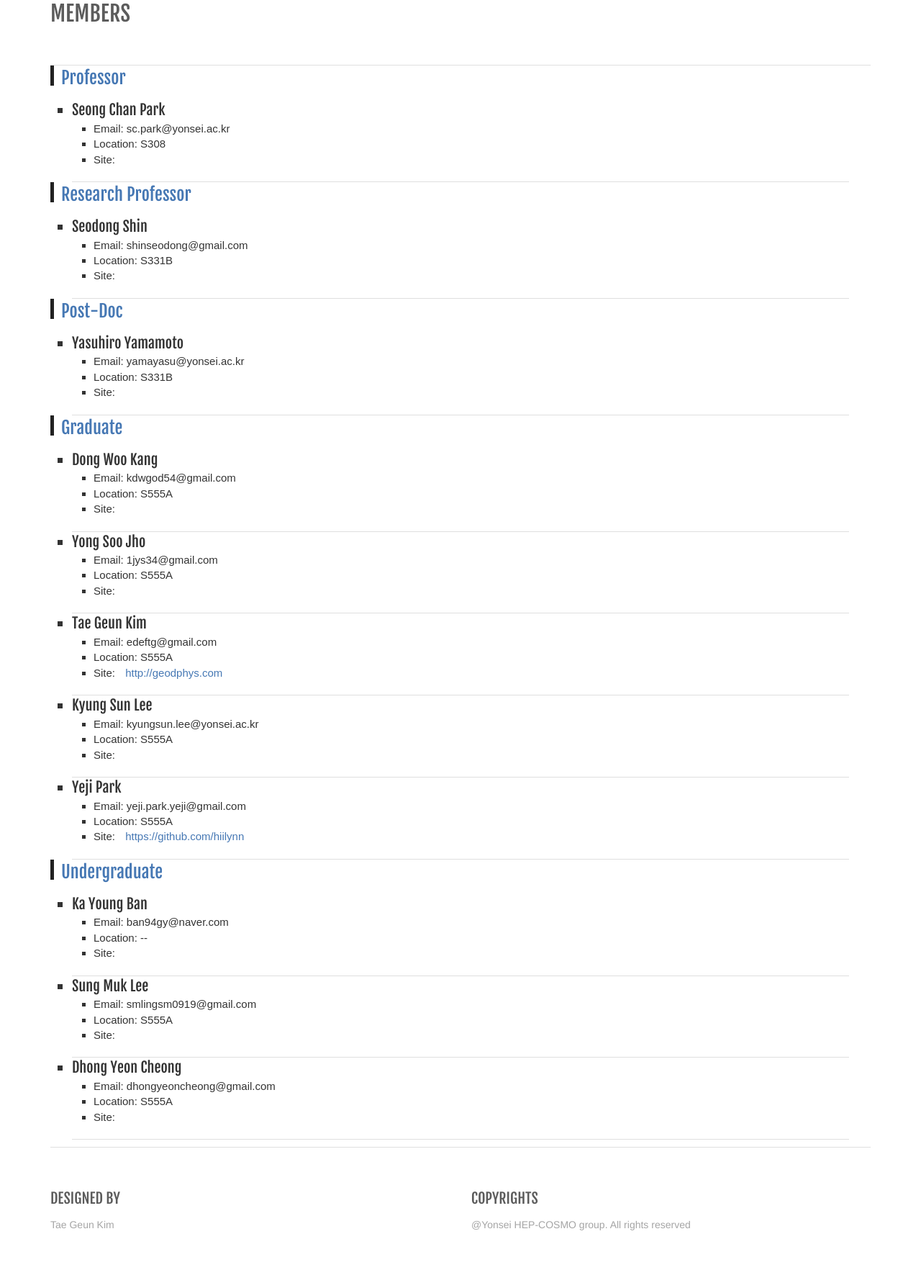
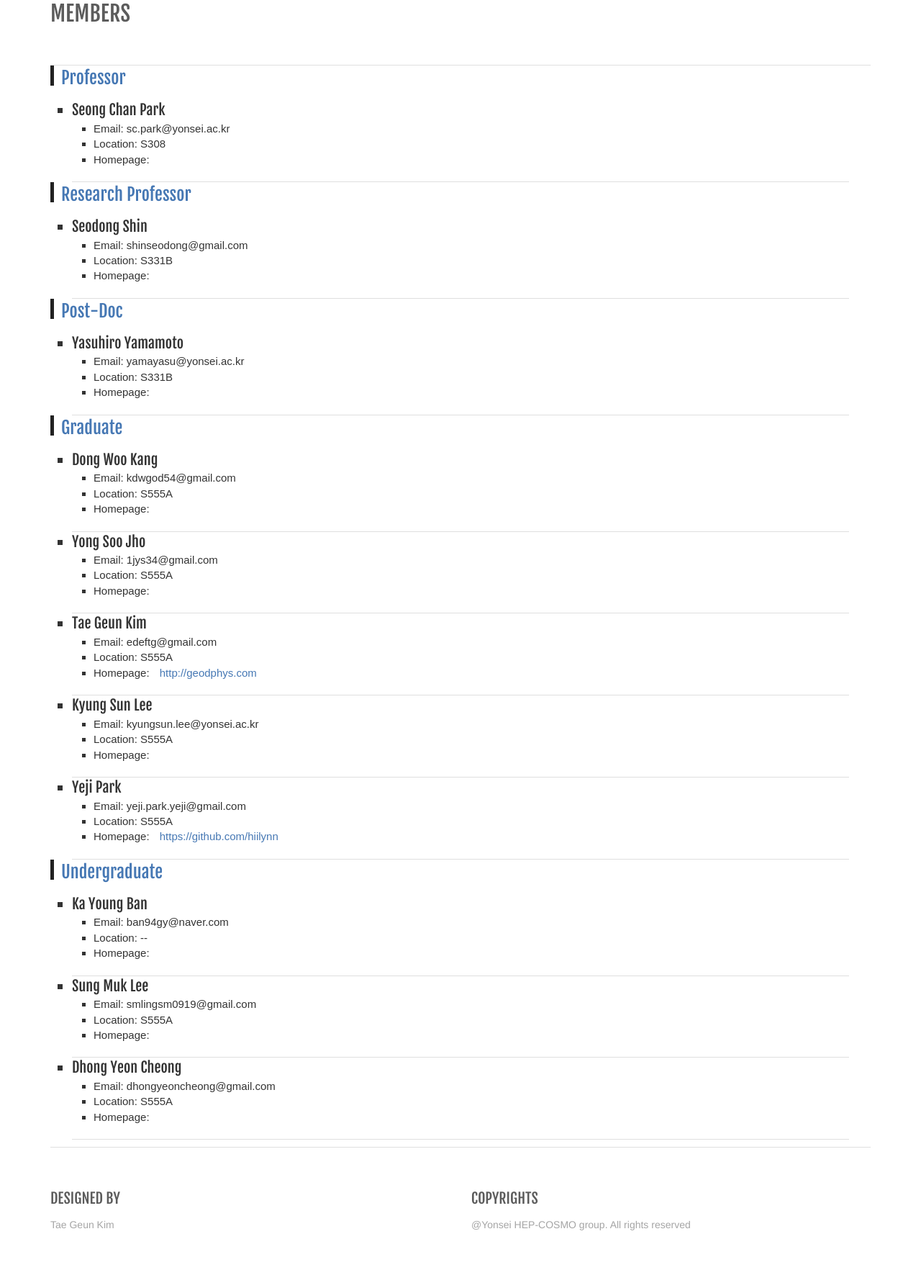
Before and after one commit to Axect/HEP_Web_Django, a Django app: page /members in a window 1280 px wide. Shown: the part 174-1945 px from the top of the page at 72% size. Run offline with Django 3.2, Linux system fonts and the light colour scheme; data comes from the database, SQL or seed files in the repository; some libraries are stand-ins or nearby versions.

Commit message:
Site to Homepage

```diff
--- a/HEP_COSMO/templates/HEP/members.html
+++ b/HEP_COSMO/templates/HEP/members.html
@@ -96,7 +96,7 @@
                                             <ul>
                                                 <li>Email: {{ person.email }}</li>
                                                 <li>Location: {{ person.location }}</li>
-                                                <li>Site: <a href="{{ person.link }}", target="_blank">{{ person.link }}</a></li>
+                                                <li>Homepage: <a href="{{ person.link }}", target="_blank">{{ person.link }}</a></li>
                                             </ul>
                                         </div><br />
                                         <div class="ruler"></div>
```
